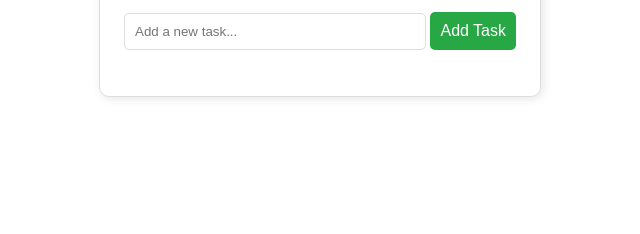
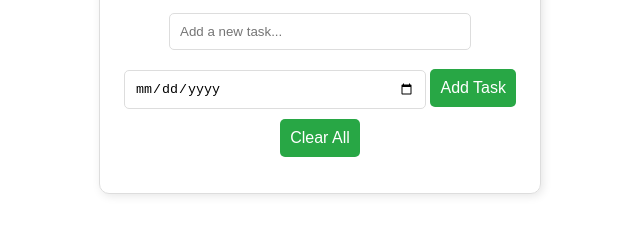
Before and after one commit to shanthr/todo-list-app, a plain HTML site: page index.html in a window 1280 px wide. Shown: the part 148-382 px from the top of the page, without its empty margins (320-960 px from the left). Drawn offline with Linux system fonts and the light colour scheme.

Commit message:
Update index.html

```diff
--- a/index.html
+++ b/index.html
@@ -3,14 +3,16 @@
 <head>
     <meta charset="UTF-8">
     <meta name="viewport" content="width=device-width, initial-scale=1.0">
-    <title>To-Do List App</title>
+    <title>Enhanced To-Do List</title>
     <link rel="stylesheet" href="style.css">
 </head>
 <body>
     <div class="container">
         <h1>To-Do List</h1>
         <input type="text" id="taskInput" placeholder="Add a new task...">
+        <input type="date" id="dueDate">
         <button onclick="addTask()">Add Task</button>
+        <button onclick="clearTasks()" id="clearAll">Clear All</button>
         <ul id="taskList"></ul>
     </div>
     <script src="script.js"></script>
```
